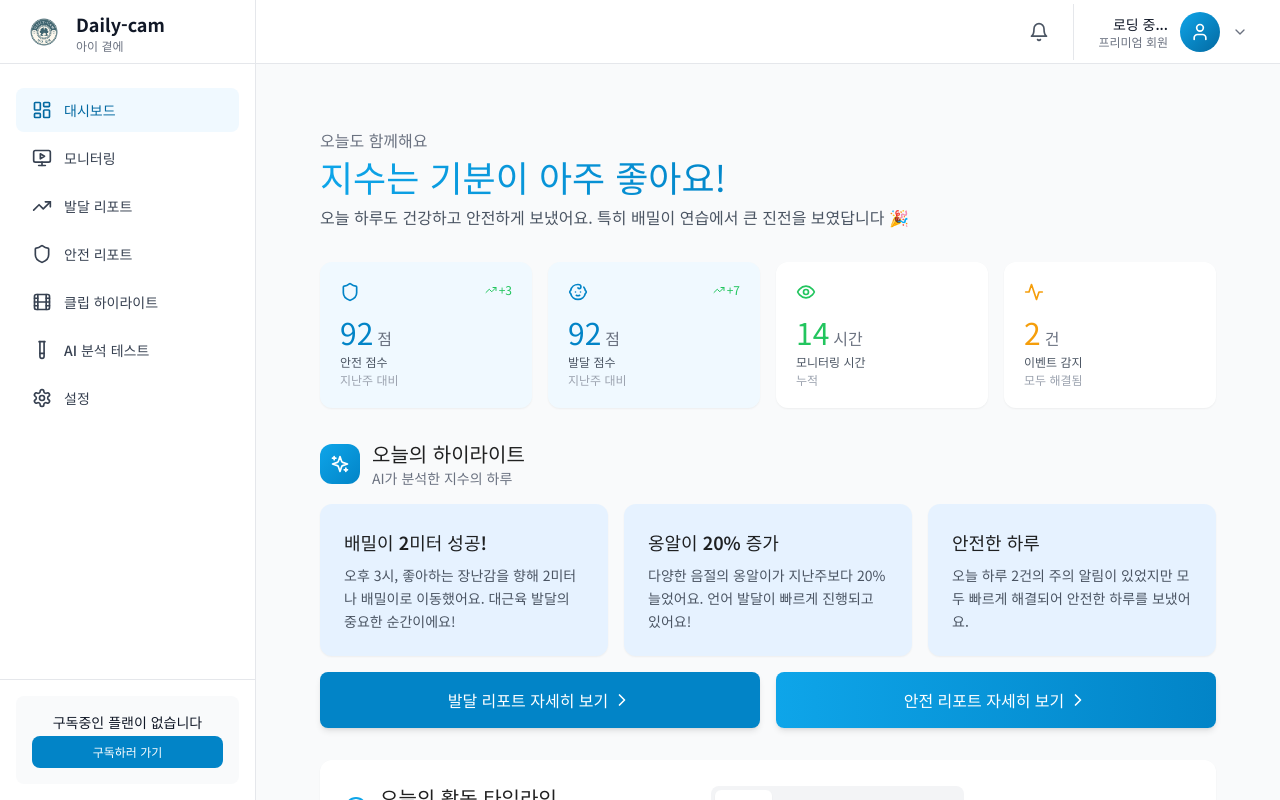
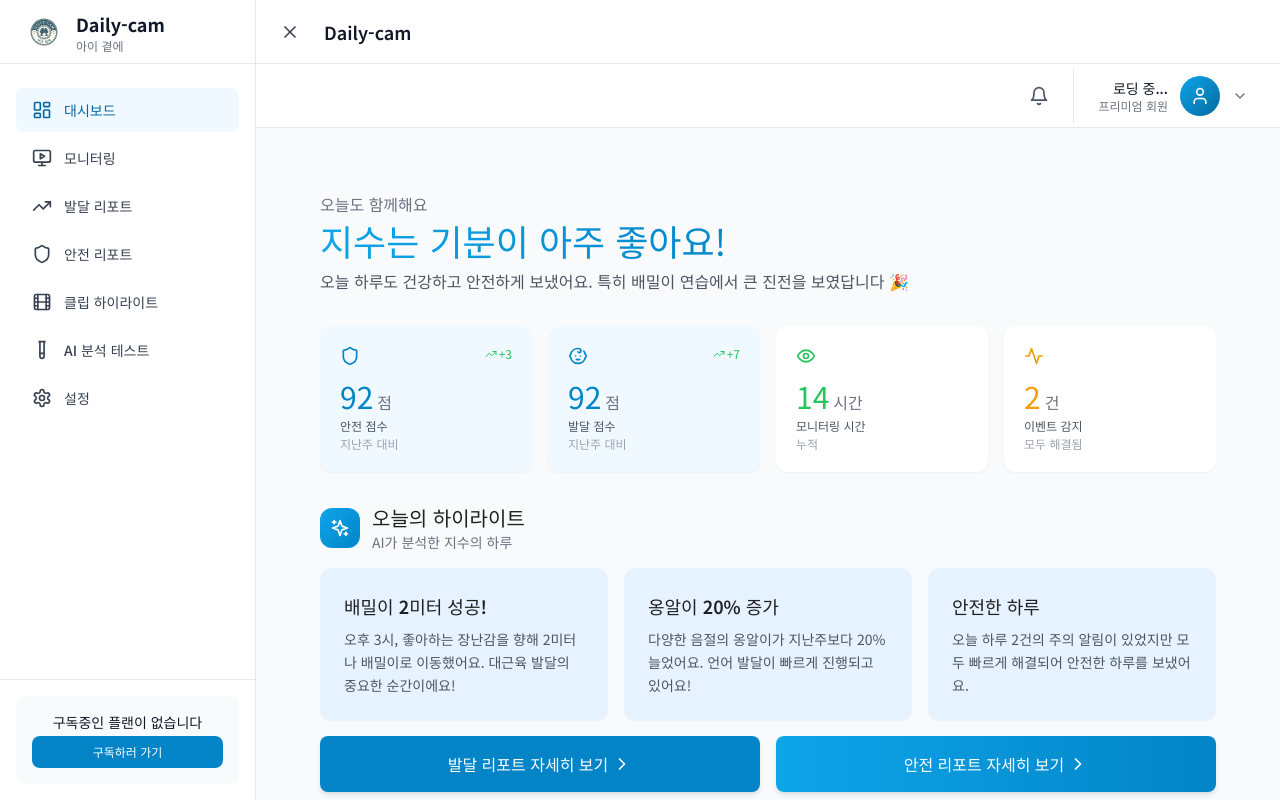
Before and after one commit to dailycam/dailycam, a React (Vite) app in the folder frontend/: page /dashboard in a window 1280 px wide. Built offline with nearby package versions, Linux system fonts and the light colour scheme; no server answers; sample sign-in values are in the browser's storage.

Commit message:
사이드바 토글

```diff
--- a/frontend/src/components/Layout/Layout.tsx
+++ b/frontend/src/components/Layout/Layout.tsx
@@ -1,15 +1,63 @@
 import { Outlet } from 'react-router-dom'
+import { useState, useEffect } from 'react'
+import { Menu, X } from 'lucide-react'
 import Sidebar from './Sidebar'
 import Header from './Header'
 
 export default function Layout() {
+  // 로컬스토리지에서 사이드바 상태 복원
+  const [isSidebarOpen, setIsSidebarOpen] = useState(() => {
+    const saved = localStorage.getItem('sidebarOpen')
+    return saved !== null ? JSON.parse(saved) : true
+  })
+
+  // 상태 변경 시 로컬스토리지에 저장
+  useEffect(() => {
+    localStorage.setItem('sidebarOpen', JSON.stringify(isSidebarOpen))
+  }, [isSidebarOpen])
+
   return (
     <div className="flex h-screen bg-gray-50">
-      {/* Sidebar */}
-      <Sidebar />
+      {/* 모바일용 오버레이 */}
+      {isSidebarOpen && (
+        <div
+          className="fixed inset-0 bg-black/50 z-40 lg:hidden"
+          onClick={() => setIsSidebarOpen(false)}
+        />
+      )}
+
+      {/* Sidebar - 모바일: fixed, 데스크톱: 조건부 렌더링 */}
+      <div
+        className={`
+          fixed lg:relative inset-y-0 left-0 z-50
+          lg:h-full
+          transform transition-transform duration-300 ease-in-out
+          lg:transform-none
+          ${isSidebarOpen ? 'translate-x-0' : '-translate-x-full'}
+          ${!isSidebarOpen ? 'lg:hidden' : 'lg:block'}
+        `}
+      >
+        <Sidebar />
+      </div>
 
       {/* Main Content */}
       <div className="flex-1 flex flex-col overflow-hidden">
+        {/* 토글 버튼 바 */}
+        <div className="h-16 border-b border-gray-200 bg-white flex items-center px-4 gap-4">
+          <button
+            onClick={() => setIsSidebarOpen(!isSidebarOpen)}
+            className="p-2 hover:bg-gray-100 rounded-lg transition-colors"
+            aria-label="사이드바 토글"
+          >
+            {isSidebarOpen ? (
+              <X className="w-5 h-5 text-gray-700" />
+            ) : (
+              <Menu className="w-5 h-5 text-gray-700" />
+            )}
+          </button>
+          <h2 className="text-lg font-semibold text-gray-900">Daily-cam</h2>
+        </div>
+
         <Header />
         <main className="flex-1 overflow-y-auto p-6">
           <Outlet />
--- a/frontend/src/components/Layout/Sidebar.tsx
+++ b/frontend/src/components/Layout/Sidebar.tsx
@@ -48,7 +48,7 @@ export default function Sidebar() {
   }, [])
 
   return (
-    <div className="w-64 bg-white border-r border-gray-200 flex flex-col">
+    <div className="w-64 h-full bg-white border-r border-gray-200 flex flex-col">
       {/* Logo */}
       <Link to="/" className="h-16 flex items-center px-6 border-b border-gray-200">
         <div className="flex items-center gap-3">
```
Also changed, not shown: frontend/src/pages/Dashboard.tsx (indentation only).
